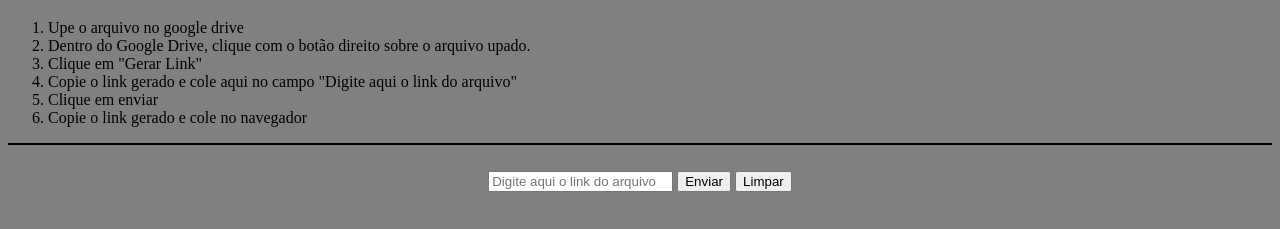
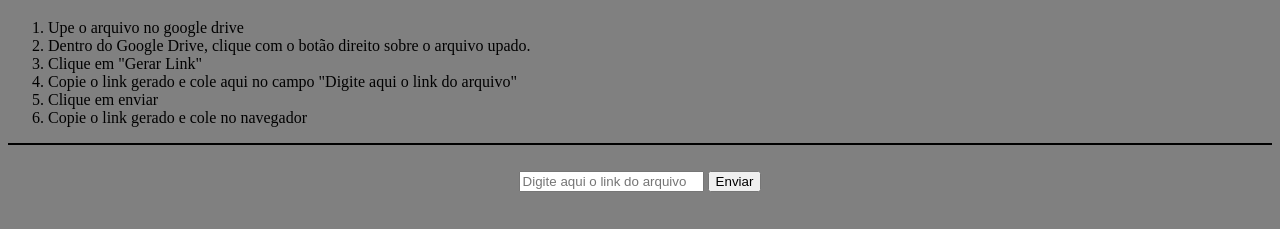
Before and after one commit to PedroHenriqueFernandes/qrcode, a plain HTML site: page index.html in a window 1280 px wide. Shown: the part 61-290 px from the top of the page. Drawn offline with Linux system fonts and the light colour scheme.

Commit message:
tirar botão limpar

```diff
--- a/index.html
+++ b/index.html
@@ -33,7 +33,6 @@
     <div id="input">
         <input id = "link" type="text" placeholder="Digite aqui o link do arquivo">
         <button id="enviar">Enviar</button>
-        <button id="limpar">Limpar</button>
     </div>
     </div>
     <br>
```
